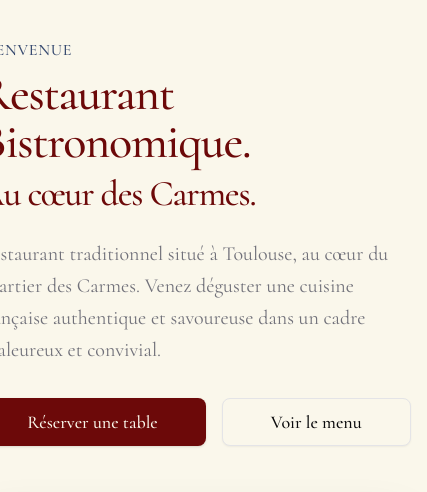
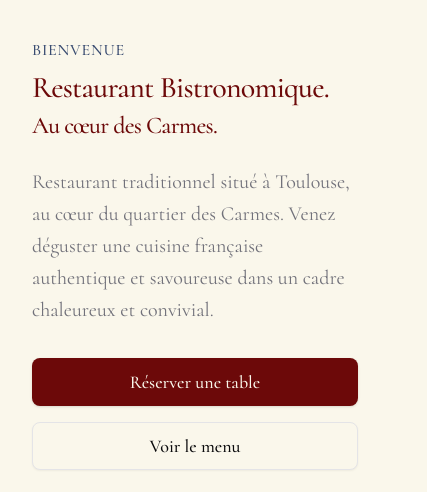
Before and after one commit to FranckSiguier/les-volets-rouges, a Next.js app: page / in a window 390 px wide. Shown: the part 154-646 px from the top of the page, 427 px wide, since content can reach past the window. Built offline with nearby package versions, Linux system fonts and the light colour scheme; grey boxes are pictures that could not be loaded; what tailwindcss-motion would draw is missing.

Commit message:
css stuff

```diff
--- a/src/components/banner.tsx
+++ b/src/components/banner.tsx
@@ -15,21 +15,25 @@ export default function RestaurantBanner() {
               <p className="text-base font-medium uppercase tracking-wider text-primary">
                 Bienvenue
               </p>
-              <h1 className="mt-2 text-5xl font-medium tracking-tight text-accent sm:text-5xl lg:text-6xl">
+              <h1 className="mt-2 text-3xl font-medium tracking-tight text-accent md:text-5xl lg:text-6xl">
                 Restaurant Bistronomique. <br />{" "}
-                <span className="text-4xl">Au cœur des Carmes.</span>
+                <span className="text-2xl md:text-4xl lg:text-5xl">
+                  Au cœur des Carmes.
+                </span>
               </h1>
-              <p className="mt-6 text-xl leading-8 text-muted-foreground">
+              <p className="mt-6 text-xl leading-8 text-muted-foreground md:text-2xl lg:text-2xl">
                 Restaurant traditionnel situé à Toulouse, au cœur du quartier
                 des Carmes. Venez déguster une cuisine française authentique et
                 savoureuse dans un cadre chaleureux et convivial.
               </p>
-              <div className="mt-8 flex gap-4">
+              <div className="mt-8 flex flex-col gap-4 md:flex-row">
                 <Link href="/reserver" prefetch>
-                  <Button size="xl">Réserver une table</Button>
+                  <Button className="w-full" size="xl">
+                    Réserver une table
+                  </Button>
                 </Link>
                 <Link href="/menu" prefetch>
-                  <Button size="xl" variant="outline">
+                  <Button className="w-full" size="xl" variant="outline">
                     Voir le menu
                   </Button>
                 </Link>
```
